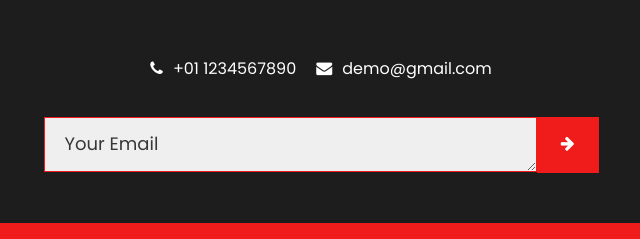
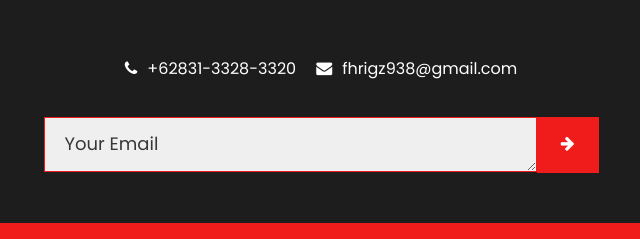
Before and after one commit to ritzz-hub/UjianWebHosting, a plain HTML site: page index.html in a window 1280 px wide. Shown: the part 4327-4566 px from the top of the page, 319-959 px from the left. Drawn offline with nearby package versions, Linux system fonts and the light colour scheme; files whose address does not match are found by name.

Commit message:
Update index.html

```diff
--- a/index.html
+++ b/index.html
@@ -437,12 +437,12 @@
                      <ul>
                         <li>
                            <a href="#">
-                           <i class="fa fa-phone" aria-hidden="true"></i><span class="padding_left_10">+01 1234567890</span>
+                           <i class="fa fa-phone" aria-hidden="true"></i><span class="padding_left_10">+62831-3328-3320</span>
                            </a>
                         </li>
                         <li>
                            <a href="#">
-                           <i class="fa fa-envelope" aria-hidden="true"></i><span class="padding_left_10">demo@gmail.com</span>
+                           <i class="fa fa-envelope" aria-hidden="true"></i><span class="padding_left_10">fhrigz938@gmail.com</span>
                            </a>
                         </li>
                      </ul>
```
